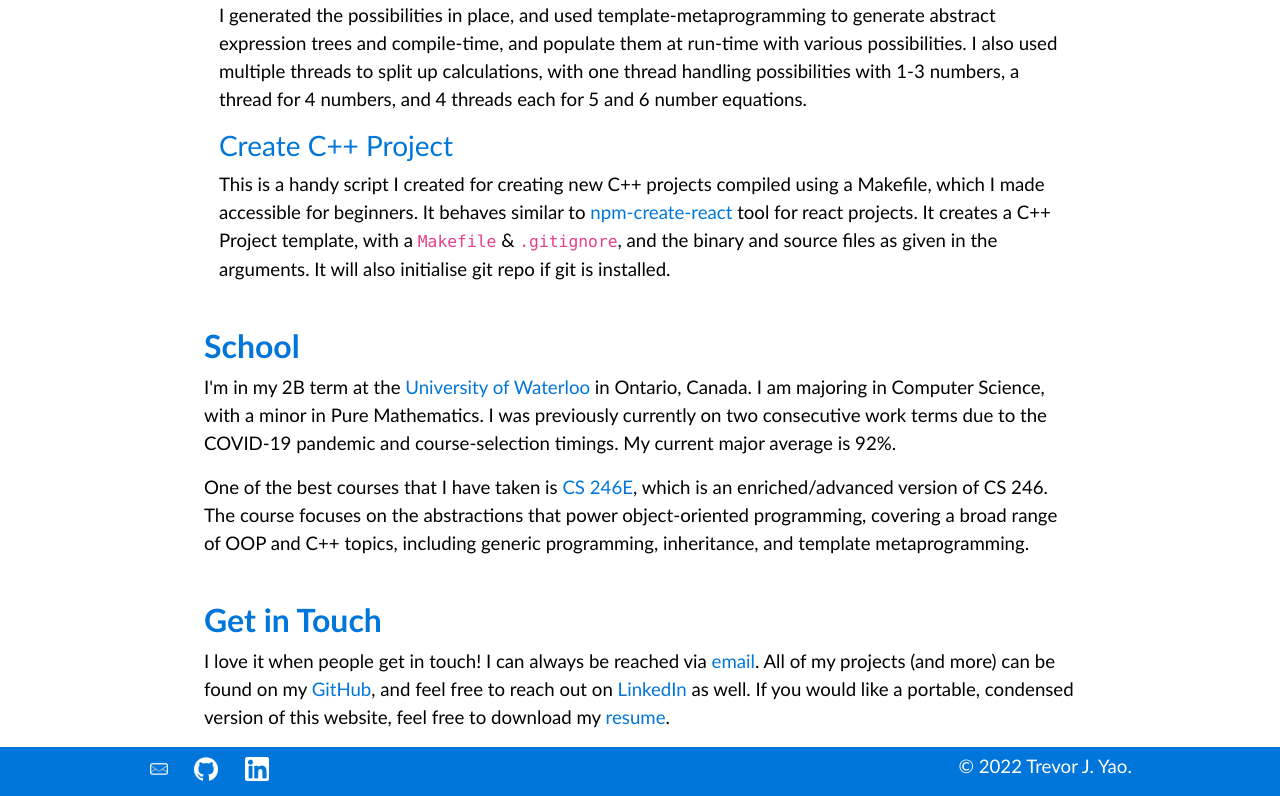
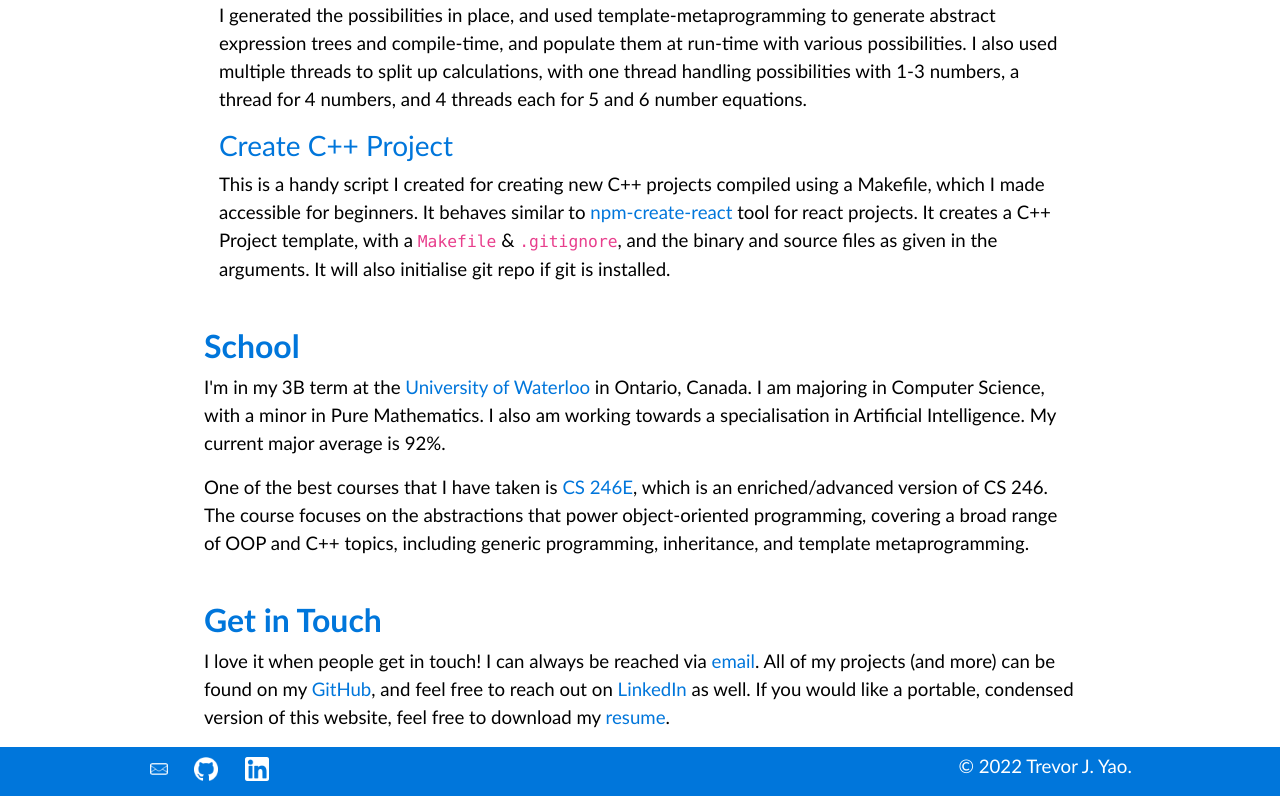
Before and after one commit to trevoryao/personal-website, a React (Create React App) app: page / in a window 1280 px wide. Shown: the part 2814-3610 px from the top of the page. Built offline with nearby package versions, Linux system fonts and the light colour scheme.

Commit message:
update year and specialisation

```diff
--- a/src/School.js
+++ b/src/School.js
@@ -3,10 +3,9 @@ function RenderSchool() {
     <div>
       <h2 id="school">School</h2>
       <p>
-        I'm in my 2B term at
+        I'm in my 3B term at
         the <a href="https://cs.uwaterloo.ca" target="_blank" rel="noreferrer">University of Waterloo</a> in
-        Ontario, Canada. I am majoring in Computer Science, with a minor in Pure Mathematics. I was previously currently on
-        two consecutive work terms due to the COVID-19 pandemic and course-selection timings. My current major
+        Ontario, Canada. I am majoring in Computer Science, with a minor in Pure Mathematics. I also am working towards a specialisation in Artificial Intelligence. My current major
         average is 92%.
       </p>
       <p>
```
